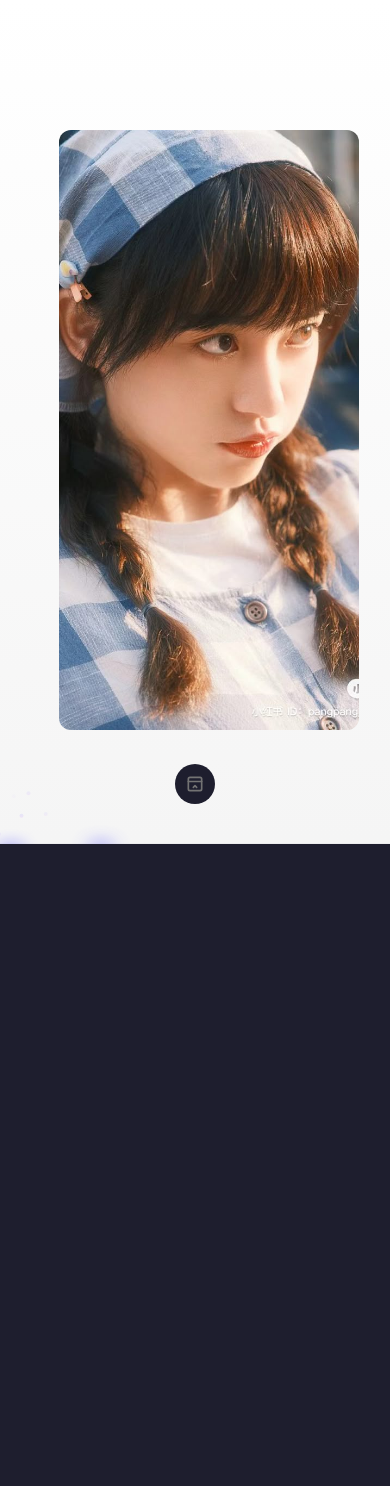
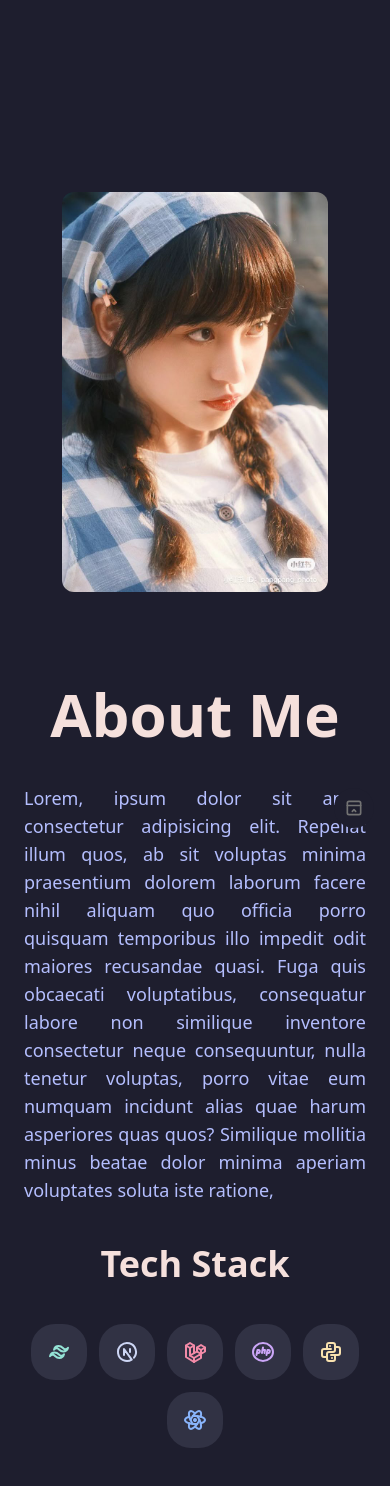
Before and after one commit to ryandana/cv-project, a Next.js app: page /about in a window 390 px wide. Shown: the top 1486 px of the page. Before the commit the page ends 844 px from the top, so only its background shows below. Built offline with nearby package versions, Linux system fonts and the light colour scheme.

Commit message:
fix a lot of bugs

```diff
--- a/app/about/page.tsx
+++ b/app/about/page.tsx
@@ -5,17 +5,13 @@ import { motion } from "motion/react";
 import { CardBody, CardContainer, CardItem } from "@/components/ui/3d-card";
 import { BackgroundBeamsWithCollision } from "@/components/ui/background-beams-with-collision";
 import {
-  IconBrandGithub,
-  IconBrandHtml5,
   IconBrandLaravel,
   IconBrandNextjs,
   IconBrandPhp,
   IconBrandPython,
   IconBrandReact,
-  IconBrandSass,
   IconBrandTailwind,
 } from "@tabler/icons-react";
-import { title } from "process";
 
 const containerVariants = {
   hidden: { opacity: 0 },
@@ -34,10 +30,11 @@ const itemVariants = {
 
 export default function About() {
   return (
-    <BackgroundBeamsWithCollision className="relative z-20 min-h-screen">
-      <div className="flex items-center justify-between gap-12 py-[4%] px-[15%] w-full">
+    <main>
+      <BackgroundBeamsWithCollision className="relative z-20 min-h-dvh hidden lg:block">
+        <div className="flex flex-col lg:flex-row items-center justify-between gap-3 lg:gap-12 py-12 px-2 lg:py-[4%] lg:px-[15%] w-full">
           {/* Left Image Section */}
-        <div className="w-[400px] min-w-[300px]">
+          <div className="w-full max-w-[400px] min-w-[200px] mb-8 lg:mb-0 lg:mr-8">
             <CardContainer>
               <CardItem translateZ="100" className="w-full mt-4">
                 <motion.img
@@ -46,7 +43,7 @@ export default function About() {
                   transition={{ duration: 0.8 }}
                   viewport={{ once: true }}
                   src="/img/about.jpeg"
-                className="h-[600px] w-full object-cover rounded-xl group-hover/card:shadow-xl"
+                  className="lg:h-[600px] h-[300px] w-full object-cover rounded-xl group-hover/card:shadow-xl"
                   alt="thumbnail"
                 />
               </CardItem>
@@ -54,12 +51,12 @@ export default function About() {
           </div>
 
           {/* Right Content Section */}
-        <div className="flex-1 flex flex-col items-end gap-y-6 text-right">
+          <div className="flex-1 flex flex-col items-center lg:items-end gap-y-6 text-center lg:text-right w-full">
             <motion.h1
               initial={{ opacity: 0, y: 20 }}
               animate={{ opacity: 1, y: 0 }}
               transition={{ duration: 0.6, delay: 0.1 }}
-            className="text-6xl font-bold"
+              className="text-4xl lg:text-6xl font-bold"
               style={{ color: "var(--ctp-mocha-rosewater)" }}
             >
               About Me
@@ -69,17 +66,18 @@ export default function About() {
               initial={{ opacity: 0, y: 20 }}
               animate={{ opacity: 1, y: 0 }}
               transition={{ duration: 0.6, delay: 0.3 }}
-            className="text-xl w-full max-w-[600px] text-justify"
+              className="text-lg lg:text-xl w-85 lg:w-full max-w-[600px] text-justify"
               style={{ color: "var(--ctp-mocha-lavender)" }}
             >
               Lorem, ipsum dolor sit amet consectetur adipisicing elit. Repellat
               illum quos, ab sit voluptas minima praesentium dolorem laborum
               facere nihil aliquam quo officia porro quisquam temporibus illo
               impedit odit maiores recusandae quasi. Fuga quis obcaecati
-            voluptatibus, consequatur labore non similique inventore consectetur
-            neque consequuntur, nulla tenetur voluptas, porro vitae eum numquam
-            incidunt alias quae harum asperiores quas quos? Similique mollitia
-            minus beatae dolor minima aperiam voluptates soluta iste ratione,
+              voluptatibus, consequatur labore non similique inventore
+              consectetur neque consequuntur, nulla tenetur voluptas, porro
+              vitae eum numquam incidunt alias quae harum asperiores quas quos?
+              Similique mollitia minus beatae dolor minima aperiam voluptates
+              soluta iste ratione,
             </motion.p>
 
             <motion.h1
@@ -155,5 +153,128 @@ export default function About() {
           </div>
         </div>
       </BackgroundBeamsWithCollision>
+      <section className="relative z-10 flex flex-col items-center justify-center py-12 px-4 lg:hidden">
+        <div className="flex flex-col items-center justify-between gap-3 lg:gap-4 py-12 px-2 lg:py-[4%] lg:px-[15%] w-full">
+          {/* Left Image Section */}
+          <div className="w-full max-w-[400px] min-w-[200px]">
+            <CardContainer>
+              <CardItem translateZ="100" className="w-full mt-4">
+                <motion.img
+                  initial={{ opacity: 0, scale: 0.9 }}
+                  whileInView={{ opacity: 1, scale: 1 }}
+                  transition={{ duration: 0.8 }}
+                  viewport={{ once: true }}
+                  src="/img/about.jpeg"
+                  className="h-[400px] w-full object-cover rounded-xl group-hover/card:shadow-xl"
+                  alt="thumbnail"
+                />
+              </CardItem>
+            </CardContainer>
+          </div>
+
+          {/* Right Content Section */}
+          <div className="flex-1 flex flex-col items-center gap-y-10 text-center w-full">
+            <motion.h1
+              initial={{ opacity: 0, y: 20 }}
+              animate={{ opacity: 1, y: 0 }}
+              transition={{ duration: 0.6, delay: 0.1 }}
+              className="text-6xl font-bold"
+              style={{ color: "var(--ctp-mocha-rosewater)" }}
+            >
+              About Me
+            </motion.h1>
+
+            <motion.p
+              initial={{ opacity: 0, y: 20 }}
+              animate={{ opacity: 1, y: 0 }}
+              transition={{ duration: 0.6, delay: 0.3 }}
+              className="text-lg w-full max-w-[600px] text-justify"
+              style={{ color: "var(--ctp-mocha-lavender)" }}
+            >
+              Lorem, ipsum dolor sit amet consectetur adipisicing elit. Repellat
+              illum quos, ab sit voluptas minima praesentium dolorem laborum
+              facere nihil aliquam quo officia porro quisquam temporibus illo
+              impedit odit maiores recusandae quasi. Fuga quis obcaecati
+              voluptatibus, consequatur labore non similique inventore
+              consectetur neque consequuntur, nulla tenetur voluptas, porro
+              vitae eum numquam incidunt alias quae harum asperiores quas quos?
+              Similique mollitia minus beatae dolor minima aperiam voluptates
+              soluta iste ratione,
+            </motion.p>
+
+            <motion.h1
+              initial={{ opacity: 0, y: 20 }}
+              animate={{ opacity: 1, y: 0 }}
+              transition={{ duration: 0.6, delay: 0.5 }}
+              className="text-4xl font-bold"
+              style={{ color: "var(--ctp-mocha-rosewater)" }}
+            >
+              Tech Stack
+            </motion.h1>
+
+            <motion.div
+              className="flex flex-wrap items-center justify-center gap-3"
+              variants={containerVariants}
+              initial="hidden"
+              animate="show"
+            >
+              {[
+                {
+                  Icon: IconBrandTailwind,
+                  color: "var(--ctp-mocha-teal)",
+                  title: "Tailwind CSS",
+                  link: "https://tailwindcss.com/",
+                },
+                {
+                  Icon: IconBrandNextjs,
+                  color: "var(--ctp-mocha-text)",
+                  title: "Next.js",
+                  link: "https://nextjs.org/",
+                },
+                {
+                  Icon: IconBrandLaravel,
+                  color: "var(--ctp-mocha-red)",
+                  title: "Laravel",
+                  link: "https://laravel.com/",
+                },
+                {
+                  Icon: IconBrandPhp,
+                  color: "var(--ctp-mocha-mauve)",
+                  title: "PHP",
+                  link: "https://www.php.net/",
+                },
+                {
+                  Icon: IconBrandPython,
+                  color: "var(--ctp-mocha-yellow)",
+                  title: "Python",
+                  link: "https://www.python.org/",
+                },
+                {
+                  Icon: IconBrandReact,
+                  color: "var(--ctp-mocha-blue)",
+                  title: "React",
+                  link: "https://react.dev/",
+                },
+              ].map(({ Icon, color, title, link }, i) => (
+                <motion.a
+                  key={i}
+                  href={link}
+                  target="_blank"
+                  rel="noopener noreferrer"
+                  variants={itemVariants}
+                  className="p-4 rounded-3xl bg-[var(--ctp-mocha-surface0)] hover:bg-[var(--ctp-mocha-surface1)] transition-all duration-400"
+                >
+                  <Icon
+                    className="h-full w-full"
+                    style={{ color }}
+                    title={title}
+                  />
+                </motion.a>
+              ))}
+            </motion.div>
+          </div>
+        </div>
+      </section>
+    </main>
   );
 }
--- a/app/projects/page.tsx
+++ b/app/projects/page.tsx
@@ -11,8 +11,8 @@ export const products = [
       "https://aceternity.com/images/products/thumbnails/new/moonbeam.png",
   },
   {
-    title: "Cursor",
-    link: "https://cursor.so",
+    title: "Luxe",
+    link: "https://luxury-brands-three.vercel.app/",
     thumbnail:
       "https://aceternity.com/images/products/thumbnails/new/cursor.png",
   },
@@ -65,38 +65,7 @@ export const products = [
     link: "https://smartbridgetech.com",
     thumbnail:
       "https://aceternity.com/images/products/thumbnails/new/smartbridge.png",
-  },
-  {
-    title: "Renderwork Studio",
-    link: "https://renderwork.studio",
-    thumbnail:
-      "https://aceternity.com/images/products/thumbnails/new/renderwork.png",
-  },
-
-  {
-    title: "Creme Digital",
-    link: "https://cremedigital.com",
-    thumbnail:
-      "https://aceternity.com/images/products/thumbnails/new/cremedigital.png",
-  },
-  {
-    title: "Golden Bells Academy",
-    link: "https://goldenbellsacademy.com",
-    thumbnail:
-      "https://aceternity.com/images/products/thumbnails/new/goldenbellsacademy.png",
-  },
-  {
-    title: "Invoker Labs",
-    link: "https://invoker.lol",
-    thumbnail:
-      "https://aceternity.com/images/products/thumbnails/new/invoker.png",
-  },
-  {
-    title: "E Free Invoice",
-    link: "https://efreeinvoice.com",
-    thumbnail:
-      "https://aceternity.com/images/products/thumbnails/new/efreeinvoice.png",
-  },
+  }
 ];
 
 export default function Projects() {
--- a/components/ui/client-dock.tsx
+++ b/components/ui/client-dock.tsx
@@ -1,5 +1,6 @@
 "use client";
 import { FloatingDock } from "@/components/ui/floating-dock";
+import { motion } from "motion/react";
 import {
   IconBrandGithub,
   IconHome,
@@ -63,8 +64,16 @@ export function ClientDock() {
   ];
 
   return (
-    <div className="fixed bottom-4 left-0 w-full flex items-center justify-center z-50">
-      <FloatingDock mobileClassName="mb-6" items={links} />
-    </div>
+    <motion.div
+      initial={{ y: 100 }}
+      animate={{ y: 0 }}
+      className="fixed bottom-4 left-0 w-full flex items-center justify-center z-50"
+    >
+      {/* Desktop dock stays centered, mobile dock is positioned bottom right */}
+      <FloatingDock
+        mobileClassName="fixed bottom-4 right-4 md:hidden"
+        items={links}
+      />
+    </motion.div>
   );
 }
--- /dev/null
+++ b/components/ui/text-generate-effect.tsx
@@ -0,0 +1,62 @@
+"use client";
+import { useEffect } from "react";
+import { motion, stagger, useAnimate } from "motion/react";
+import { cn } from "@/lib/utils";
+
+export const TextGenerateEffect = ({
+  words,
+  className,
+  filter = true,
+  duration = 0.5,
+}: {
+  words: string;
+  className?: string;
+  filter?: boolean;
+  duration?: number;
+}) => {
+  const [scope, animate] = useAnimate();
+  let wordsArray = words.split(" ");
+  useEffect(() => {
+    animate(
+      "span",
+      {
+        opacity: 1,
+        filter: filter ? "blur(0px)" : "none",
+      },
+      {
+        duration: duration ? duration : 1,
+        delay: stagger(0.15),
+      }
+    );
+  }, [scope.current]);
+
+  const renderWords = () => {
+    return (
+      <motion.div ref={scope}>
+        {wordsArray.map((word, idx) => {
+          return (
+            <motion.span
+              key={word + idx}
+              className="dark:text-white text-black opacity-0"
+              style={{
+                filter: filter ? "blur(10px)" : "none",
+              }}
+            >
+              {word}{" "}
+            </motion.span>
+          );
+        })}
+      </motion.div>
+    );
+  };
+
+  return (
+    <div className={cn("font-bold", className)}>
+      <div className="mt-4">
+        <div className=" dark:text-white text-black text-2xl leading-snug tracking-wide">
+          {renderWords()}
+        </div>
+      </div>
+    </div>
+  );
+};
```
Also changed, not shown: app/layout.tsx (+0 -11 lines), app/page.tsx (+20 -73 lines), components/ui/hero-parallax.tsx (+1 -6 lines). Lines whose indentation alone changed are shown as unchanged.
